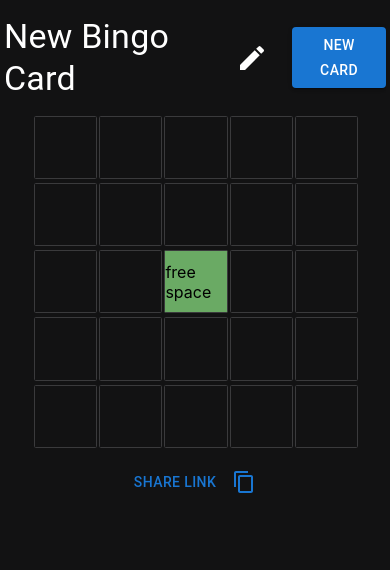
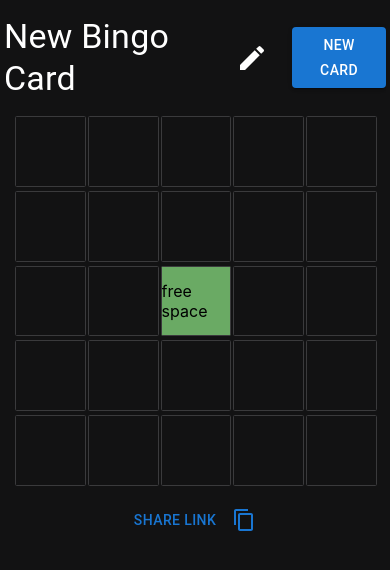
Before and after one commit to tconnole/bingo-board, a React (Create React App) app: page / in a window 390 px wide. Shown: the top 570 px of the page. Built offline with nearby package versions, Linux system fonts and the light colour scheme.

Commit message:
more minor adjustments

```diff
--- a/src/library/Card/Card.css
+++ b/src/library/Card/Card.css
@@ -12,6 +12,10 @@
     width: 100%;
 }
 
+.Card-Chip {
+    width: 16%;
+}
+
 @media only screen and (max-width: 650px) {
     .Card-row {
        gap: 0.25rem;
@@ -20,4 +24,8 @@
     .Card-container {
         gap: 0.25rem;
     }
+
+    .Card-Chip {
+        width: 18%;
+    }
 }
--- a/src/library/Card/Card.tsx
+++ b/src/library/Card/Card.tsx
@@ -38,19 +38,19 @@ function Card() {
     return  (
     <div className="Card-container">
         <div className="Card-row" style={{width: '100%', display: 'flex', alignItems: 'center', justifyContent: 'center'}}>
-            {selected[0].map((chip, index) => <div onClick={() => clickChip([0, index])} style={{width: '16%'}} key={`0-${index}`}><CardChip selected={chip} label={labels[0][index]}></CardChip></div>)}
+            {selected[0].map((chip, index) => <div onClick={() => clickChip([0, index])} className="Card-Chip" key={`0-${index}`}><CardChip selected={chip} label={labels[0][index]}></CardChip></div>)}
         </div>
         <div className="Card-row" style={{width: '100%', display: 'flex', alignItems: 'center', justifyContent: 'center'}}>
-            {selected[1].map((chip, index) => <div onClick={() => clickChip([1, index])} style={{width: '16%'}} key={`1-${index}`}><CardChip selected={chip} label={labels[1][index]}></CardChip></div>)}
+            {selected[1].map((chip, index) => <div onClick={() => clickChip([1, index])} className="Card-Chip" key={`1-${index}`}><CardChip selected={chip} label={labels[1][index]}></CardChip></div>)}
         </div>
         <div className="Card-row" style={{width: '100%', display: 'flex', alignItems: 'center', justifyContent: 'center'}}>
-            {selected[2].map((chip, index) => <div onClick={() => clickChip([2, index])} style={{width: '16%'}} key={`2-${index}`}><CardChip selected={chip} label={labels[2][index]}></CardChip></div>)}
+            {selected[2].map((chip, index) => <div onClick={() => clickChip([2, index])} className="Card-Chip" key={`2-${index}`}><CardChip selected={chip} label={labels[2][index]}></CardChip></div>)}
         </div>
         <div className="Card-row" style={{width: '100%', display: 'flex', alignItems: 'center', justifyContent: 'center'}}>
-            {selected[3].map((chip, index) => <div onClick={() => clickChip([3, index])} style={{width: '16%'}} key={`3-${index}`}><CardChip selected={chip} label={labels[3][index]}></CardChip></div>)}
+            {selected[3].map((chip, index) => <div onClick={() => clickChip([3, index])} className="Card-Chip" key={`3-${index}`}><CardChip selected={chip} label={labels[3][index]}></CardChip></div>)}
         </div>
         <div className="Card-row" style={{width: '100%', display: 'flex', alignItems: 'center', justifyContent: 'center'}}>
-            {selected[4].map((chip, index) => <div onClick={() => clickChip([4, index])} style={{width: '16%'}} key={`4-${index}`}><CardChip selected={chip} label={labels[4][index]}></CardChip></div>)}
+            {selected[4].map((chip, index) => <div onClick={() => clickChip([4, index])} className="Card-Chip" key={`4-${index}`}><CardChip selected={chip} label={labels[4][index]}></CardChip></div>)}
         </div>
     </div>
     );
```
